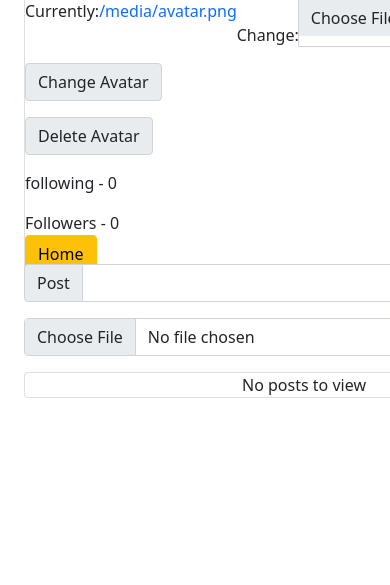
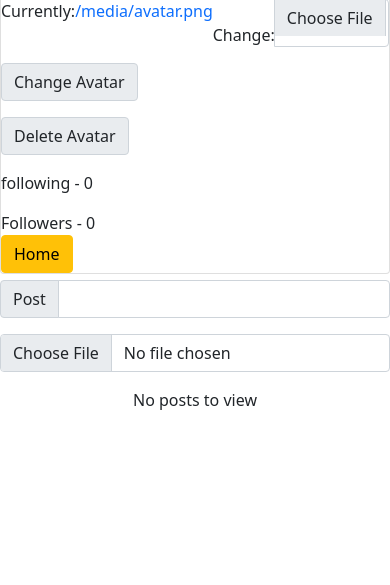
Before and after one commit to JohnG88/social_media3, a Django app: page /profile/1/ in a window 390 px wide; the page is wider, and only the part inside the window is pictured. Shown: the part 259-844 px from the top of that part. Run offline with Django 4.2, Linux system fonts and the light colour scheme; the visitor is signed in with stand-in values (Sample User, id 1); data comes from the database, SQL or seed files in the repository; data that the repository does not hold is empty; some libraries are stand-ins or nearby versions.

Commit message:
profile page wouldn't lineup properly, adding flex-wrap to d-flex div allowed for the divs two turn into a column

```diff
--- a/chatsystem/chatting/templates/chatting/index.html
+++ b/chatsystem/chatting/templates/chatting/index.html
@@ -78,7 +78,7 @@
         <div class="post-center-body">
             {% for post in post_page %}
             <div class="post-center">
-                <div style="width: 40rem">
+                <div style="width: 40rem;">
                     <div class="card">
                         <div>
                             <div class="card-body d-flex">
--- a/chatsystem/chatting/templates/chatting/profile.html
+++ b/chatsystem/chatting/templates/chatting/profile.html
@@ -2,8 +2,8 @@
 {% load widget_tweaks %}
 {% load static %}
 {% block body %}
-    <div class="d-flex justify-content-center whole-flex-div">
-        <div class="card ms-4 profile-info-div align-self-start" style="width: 35rem">
+    <div class="d-flex justify-content-evenly flex-wrap">
+        <div class="card profile-info-div align-self-start" style="width: 35rem">
             <h1 id="current-user" data-user-id={{user.id}}>{{user.username}} Profile Page</h1>
             <div>
 
@@ -81,7 +81,7 @@
                 <a class="btn btn-warning" href="{% url 'index' %}">Home</a>
             </div>
         </div>
-        <div style="width: 35rem" class="ms-4">
+        <div style="width: 35rem" class="mt-3">
             {% if user == request.user %}
                 <div>
                     <form class="profile-post-form" data-user-id="{{r_user.id}}" method="POST" enctype="multipart/form-data">
@@ -101,8 +101,9 @@
                 {% else %}
                 {% endif %}
 
-            <div class="card post-body" style="width: 35rem;">
+            <div class="post-body">
                 {% for post in post_page %}
+                <div class="card">
                     <div class="card-body d-flex">
                         {% for a in post.user.useravatar_set.all %}
                             <img src="{{a.avatar.url}}" class="rounded-circle profile-avatar-{{post.user.id}}" width="35px" height="35px">
@@ -195,6 +196,7 @@
                             </div>
                         </div>
                     </div>
+                </div>
                 {% empty %}
                     <div class="no-posts-center">No posts to view</div>
                 {% endfor %}
--- a/chatsystem/static/chatting/style.css
+++ b/chatsystem/static/chatting/style.css
@@ -88,4 +88,9 @@ a:hover {
     .whole-flex-div {
         width: 100%;
     }
+
+    .profile-page-div {
+        flex-direction: column;
+        flex-grow: 1;
+    }
 }
```
